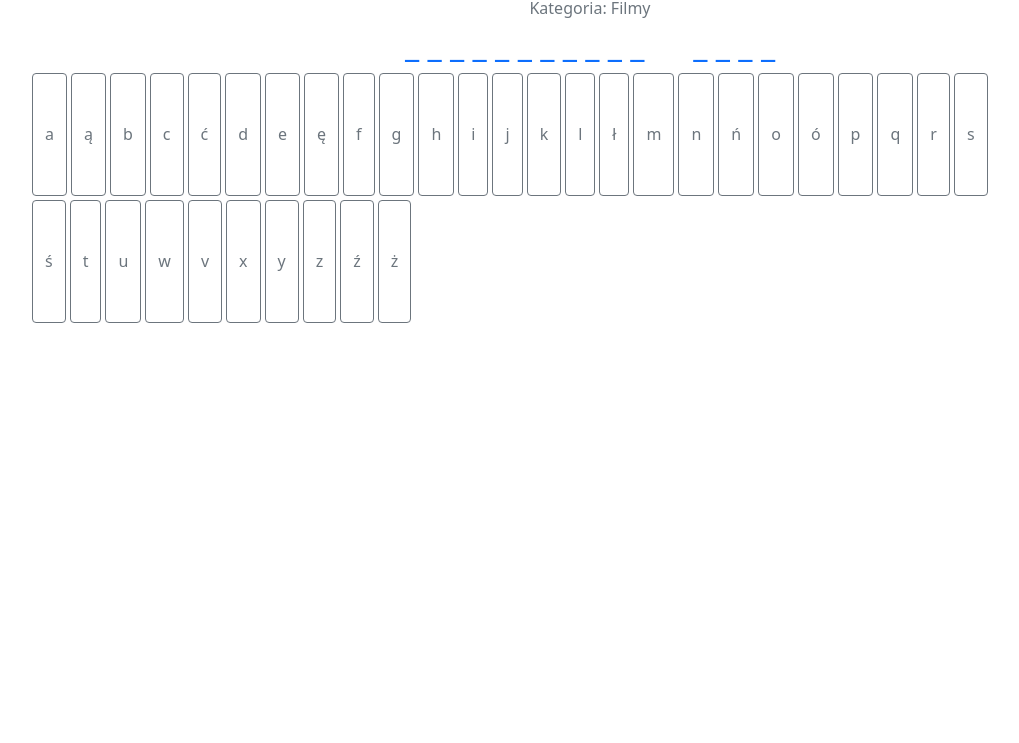
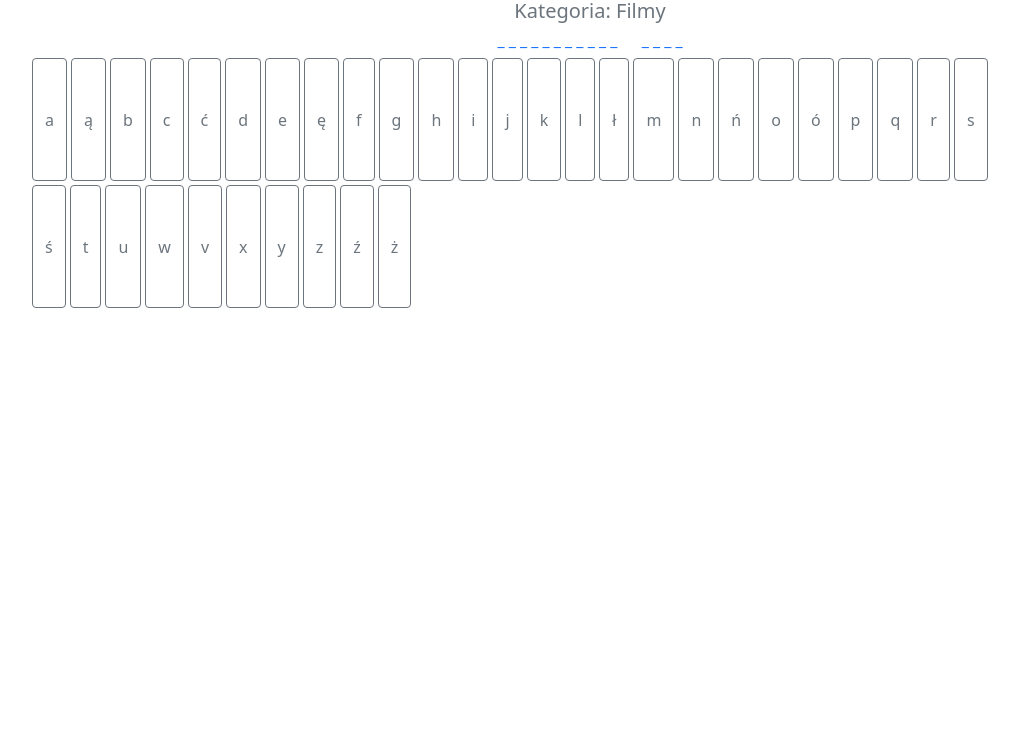
Before and after one commit to paulinakorpak/hangman-js, a website with bundled scripts: page public/index.html in a window 1280 px wide. Shown: the part 57-800 px from the top of the page, without its empty margins (50-1069 px from the left). Built offline with nearby package versions, Linux system fonts and the light colour scheme; files whose address does not match are found by name.

Commit message:
Fix phrase on mobile

```diff
--- a/public/index.html
+++ b/public/index.html
@@ -12,8 +12,8 @@
     <div class="app container-sm d-flex flex-column justify-content-center align-items-center">
         <h1 class="title text-secondary">WISIELEC</h1>
         <div class="phrase text-center">
-            <h6 class="text-secondary">Kategoria: <span></span></h6>
-            <h2 class="text-primary text-uppercase"></h2>
+            <h5 class="text-secondary">Kategoria: <span></span></h5>
+            <h6 class="text-primary text-uppercase"></h6>
         </div>
         <div class="board d-flex justify-content-around">
             <div class="keyboard flex-wrap d-flex gap-1"></div>
--- a/public/styles/styles.scss
+++ b/public/styles/styles.scss
@@ -6,7 +6,7 @@
     margin-bottom: 2rem;
   }
 
-  .phrase h6 {
+  .phrase h5 {
     margin-bottom: 2rem;
   }
 
@@ -46,6 +46,10 @@
 }
 
 @media (min-width: 768px) {
+  .phrase h6 {
+    font-size: 2rem;
+  }
+
   .board {
     max-width: 75%;
     max-height: 300px;
@@ -67,6 +71,9 @@
 
 
 @media (min-width: 992px) {
+  .phrase h6 {
+    font-size: 2rem;
+  }
   .board {
     max-width: 50%;
     max-height: 300px;
--- a/src/Phrase/index.js
+++ b/src/Phrase/index.js
@@ -8,8 +8,8 @@ export const Phrase = (element) => {
   };
 
   const init = () => {
-    const categoryElement = element.querySelector('h6 span');
-    const phraseElement = element.querySelector('h2');
+    const categoryElement = element.querySelector('h5 span');
+    const phraseElement = element.querySelector('h6');
 
     state.category = getRandomCategory();
     categoryElement.innerHTML = state.category;
@@ -43,7 +43,7 @@ export const Phrase = (element) => {
 
   const checkChar = (selectedChar) => {
     const chars = state.phrase.split('');
-    const phraseSpans = Array.from(element.querySelectorAll('h2 span'));
+    const phraseSpans = Array.from(element.querySelectorAll('h6 span'));
 
     let found = false;
     chars.map((char, index) => {
@@ -61,7 +61,7 @@ export const Phrase = (element) => {
 
   const showMissingChars = () => {
     const chars = state.phrase.split('');
-    const phraseSpans = Array.from(element.querySelectorAll('h2 span'));
+    const phraseSpans = Array.from(element.querySelectorAll('h6 span'));
 
     chars.map((char, index) => {
       if (phraseSpans[index].innerHTML === '_') {
```
